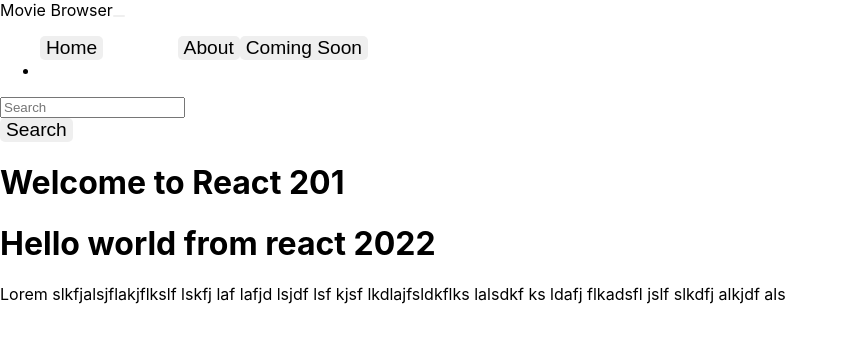
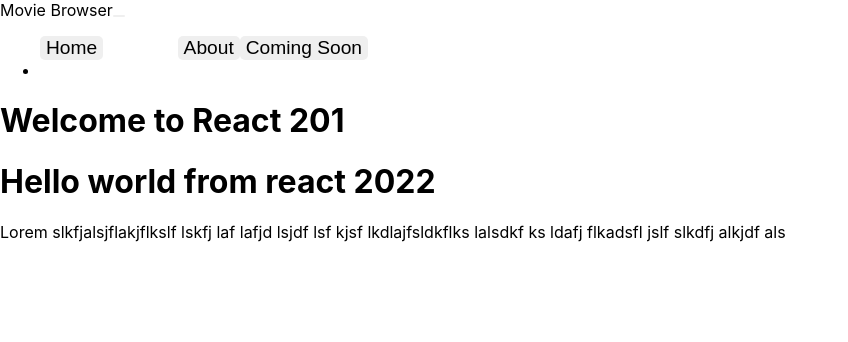
Before and after one commit to wiekusviljoen/myreactapp22, a React (Create React App) app: page / in a window 1280 px wide. Shown: the top 342 px of the page, without its empty margins (0-848 px from the left). Built offline with nearby package versions, Linux system fonts and the light colour scheme; the HTML template or start-up script is replaced by a standard one.

Commit message:
commit on master

```diff
--- a/src/components/Navbar.js
+++ b/src/components/Navbar.js
@@ -44,21 +44,6 @@ const Navbar = ({ searchText, setSearchText }) => {
 
             <li className="nav-item"></li>
           </ul>
-          <form className="d-flex">
-            <input
-              className="form-control me-2"
-              type="search"
-              placeholder="Search"
-              aria-label="Search"
-              value={searchText}
-              onChange={updateSearchText}
-            />
-          </form>
-          <a href="/search">
-            <button type="submit" class="searchbutton">
-              Search
-            </button>
-          </a>
         </div>
       </div>
     </nav>
```
